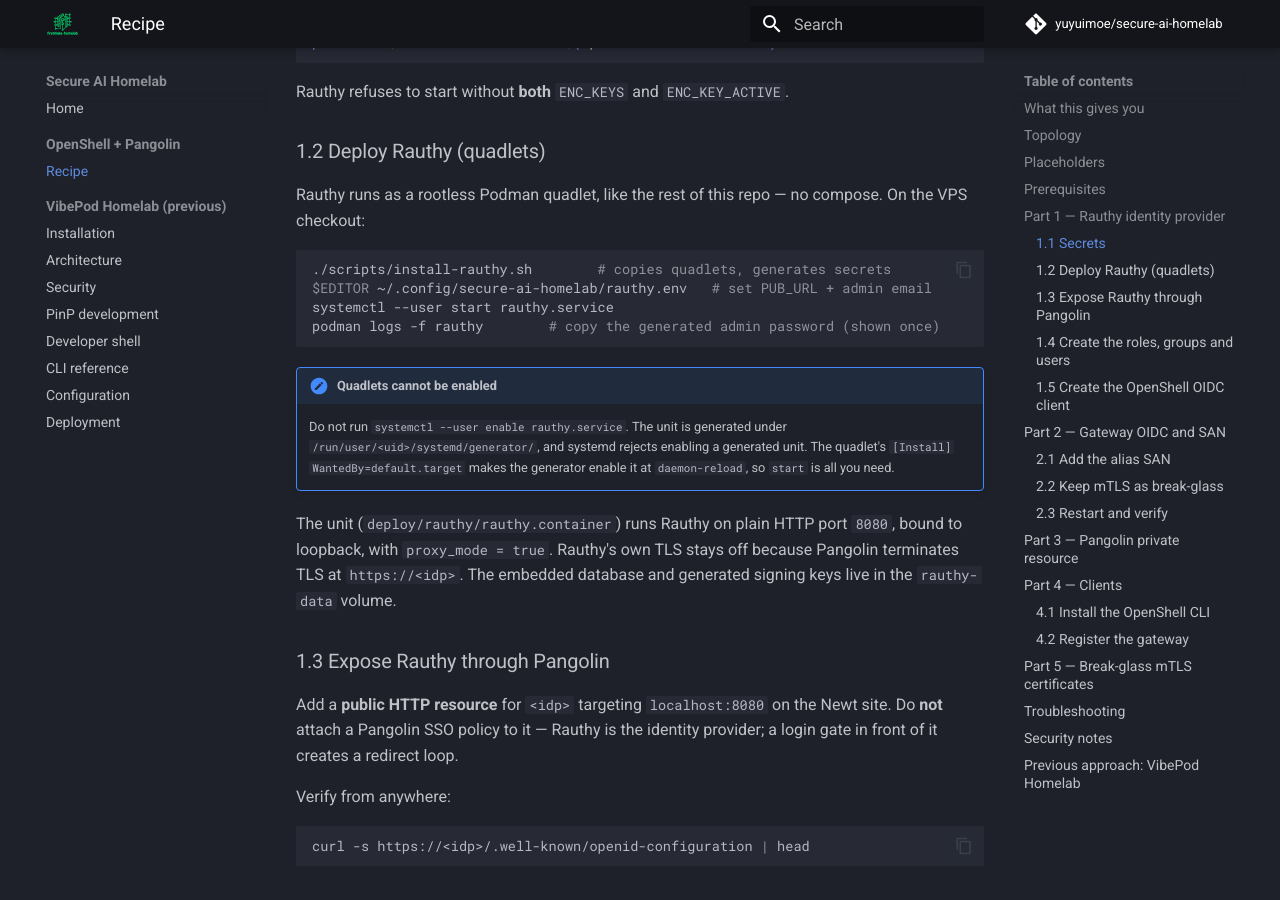
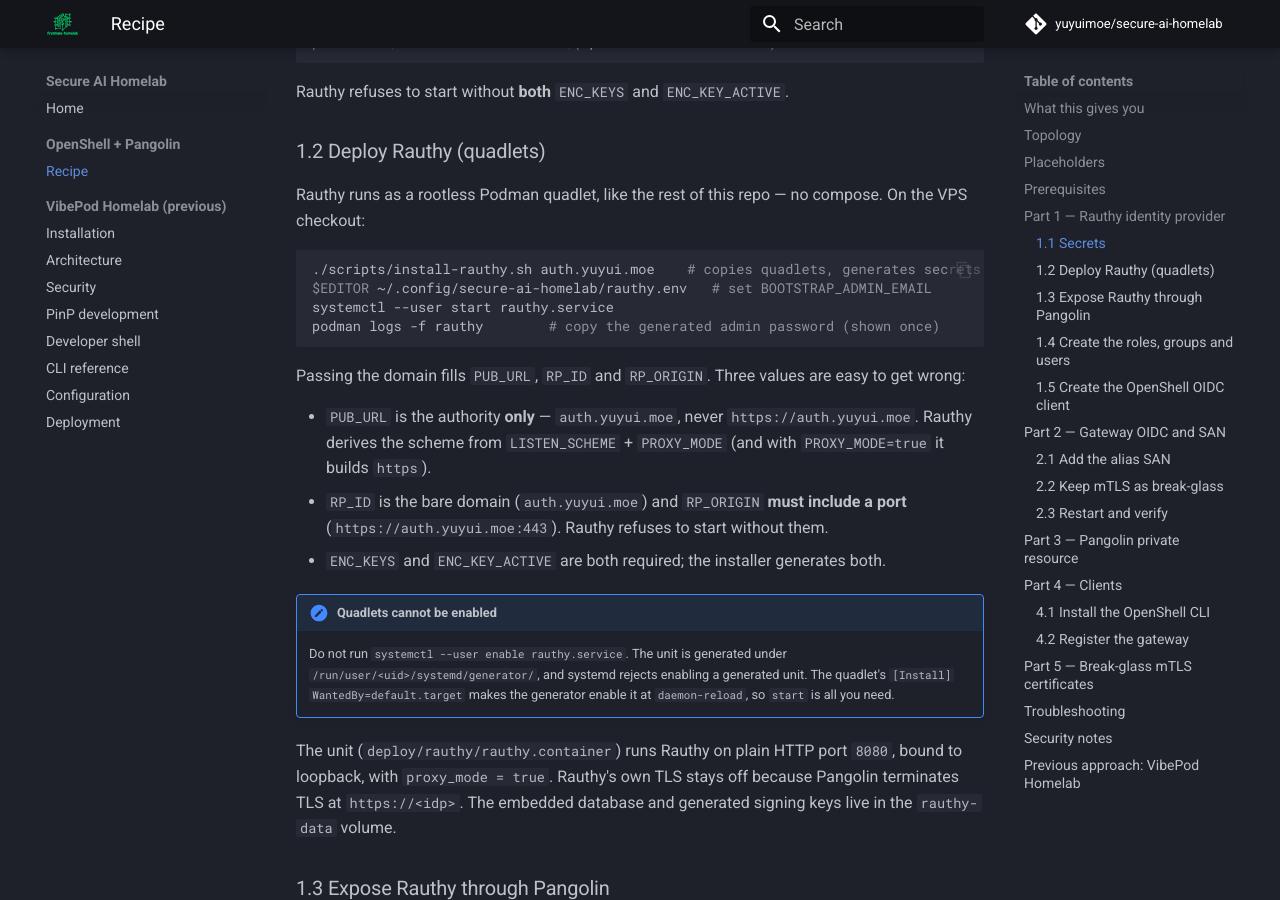
Before and after one commit to yuyuimoe/secure-ai-homelab, an MkDocs documentation site: the page built from docs/guides/openshell-pangolin.md, in a window 1280 px wide and 900 px high, scrolled down 2315 px. Built offline with MkDocs 1.6.1 and Material for MkDocs 9.7.7, drawn with Linux system fonts in a browser that asks for light colours; comment, search, counter and statistics services are not loaded.

Commit message:
fix(rauthy): host networking + required pub_url/rp_id/rp_origin
- PUB_URL must be authority only (no scheme); Rauthy builds the scheme from
  LISTEN_SCHEME + PROXY_MODE.
- Add required RP_ID and RP_ORIGIN (must include a port).
- Switch the quadlet to Network=host and bind loopback, so host-level Newt
  reaches Rauthy from 127.0.0.1 and proxy_mode trusted_proxies is deterministic
  (pasta otherwise presents the host IP as the source).
- Bind the Hiqlite API/raft listeners to loopback under host networking.
- install-rauthy.sh takes an optional idp domain and fills the three values.

````diff
--- a/docs/guides/openshell-pangolin.md
+++ b/docs/guides/openshell-pangolin.md
@@ -105,11 +105,21 @@ Rauthy runs as a rootless Podman quadlet, like the rest of this repo — no comp
 On the VPS checkout:
 
 ```bash
-./scripts/install-rauthy.sh        # copies quadlets, generates secrets
-$EDITOR ~/.config/secure-ai-homelab/rauthy.env   # set PUB_URL + admin email
+./scripts/install-rauthy.sh auth.yuyui.moe    # copies quadlets, generates secrets
+$EDITOR ~/.config/secure-ai-homelab/rauthy.env   # set BOOTSTRAP_ADMIN_EMAIL
 systemctl --user start rauthy.service
 podman logs -f rauthy        # copy the generated admin password (shown once)
 ```
+
+Passing the domain fills `PUB_URL`, `RP_ID` and `RP_ORIGIN`. Three values are
+easy to get wrong:
+
+- `PUB_URL` is the authority **only** — `auth.yuyui.moe`, never `https://auth.yuyui.moe`.
+  Rauthy derives the scheme from `LISTEN_SCHEME` + `PROXY_MODE` (and with
+  `PROXY_MODE=true` it builds `https`).
+- `RP_ID` is the bare domain (`auth.yuyui.moe`) and `RP_ORIGIN` **must include a port**
+  (`https://auth.yuyui.moe:443`). Rauthy refuses to start without them.
+- `ENC_KEYS` and `ENC_KEY_ACTIVE` are both required; the installer generates both.
 
 !!! note "Quadlets cannot be enabled"
     Do not run `systemctl --user enable rauthy.service`. The unit is generated
````
Also changed, not shown: 3 other files.
